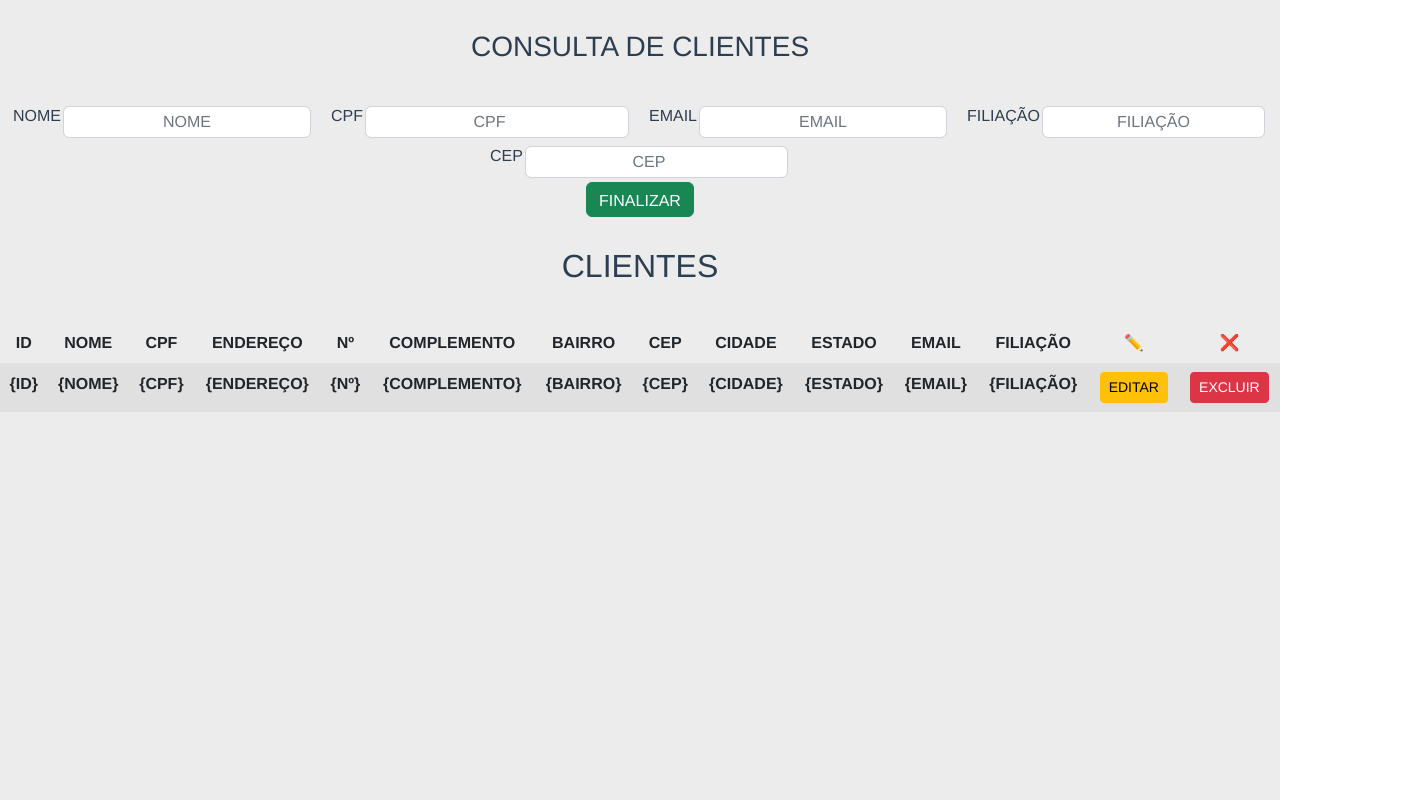
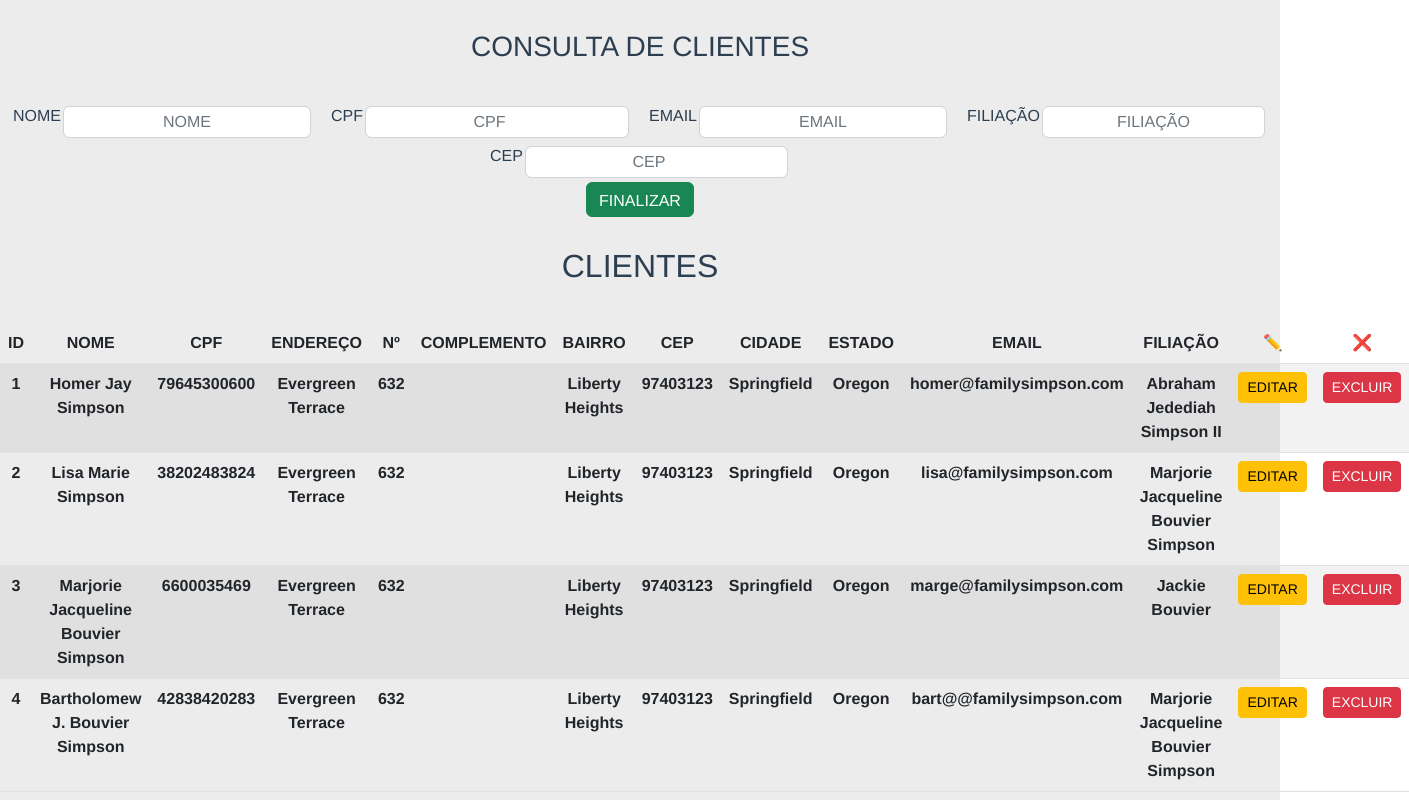
Before and after one commit to trkotovicz/crud-vue-sql, a Vue app in the folder frontend/: page /clients in a window 1280 px wide. Shown: the whole page, 1409 px wide, since content can reach past the window. Built offline with nearby package versions, Linux system fonts and the light colour scheme.

Commit message:
feat: [frontend] Cria o laço de repetição que lista os clientes cadastrados

```diff
--- a/frontend/src/components/ClientsCard.vue
+++ b/frontend/src/components/ClientsCard.vue
@@ -26,20 +26,20 @@
         </thead>
 
         <tbody>
-          <tr>
+          <tr v-for="client in clients" :key="client.id">
             <!-- MAP PARA CADA CLIENTE CADASTRADO NO DB -->
-            <th>{ID}</th>
-            <th>{NOME}</th>
-            <th>{CPF}</th>
-            <th>{ENDEREÇO}</th>
-            <th>{Nº}</th>
-            <th>{COMPLEMENTO}</th>
-            <th>{BAIRRO}</th>
-            <th>{CEP}</th>
-            <th>{CIDADE}</th>
-            <th>{ESTADO}</th>
-            <th>{EMAIL}</th>
-            <th>{FILIAÇÃO}</th>
+            <th>{{client.id}}</th>
+            <th>{{client.name}}</th>
+            <th>{{client.cpf}}</th>
+            <th>{{client.address}}</th>
+            <th>{{client.addressNumber}}</th>
+            <th>{{client.addressComplement}}</th>
+            <th>{{client.district}}</th>
+            <th>{{client.zip}}</th>
+            <th>{{client.city}}</th>
+            <th>{{client.state}}</th>
+            <th>{{client.email}}</th>
+            <th>{{client.kinship}}</th>
             <th><button class="btn btn-warning btn-sm">EDITAR</button></th>
             <th><button class="btn btn-danger btn-sm">EXCLUIR</button></th>
           </tr>
@@ -54,13 +54,81 @@
 </template>
 
 <script>
-export default {
+import { defineComponent } from 'vue';
+// import { getAllClients, getClientById, updateClient, deleteClient } from '../services/apiRequests';
+
+export default defineComponent({
   name: 'ClientsCard',
   data() {
-    return {}
+    return {
+      clients: [
+        {
+          id: 1,
+          name: 'Homer Jay Simpson',
+          cpf: '79645300600',
+          address: 'Evergreen Terrace',
+          addressNumber: 632,
+          district: 'Liberty Heights',
+          zip: 97403123,
+          city: 'Springfield',
+          state: 'Oregon',
+          kinship: 'Abraham Jedediah Simpson II',
+          email: 'homer@familysimpson.com',
+        },
+        {
+          id: 2,
+          name: 'Lisa Marie Simpson',
+          cpf: '38202483824',
+          address: 'Evergreen Terrace',
+          addressNumber: 632,
+          district: 'Liberty Heights',
+          zip: 97403123,
+          city: 'Springfield',
+          state: 'Oregon',
+          kinship: 'Marjorie Jacqueline Bouvier Simpson',
+          email: 'lisa@familysimpson.com',
+        },
+        {
+          id: 3,
+          name: 'Marjorie Jacqueline Bouvier Simpson',
+          cpf: '6600035469',
+          address: 'Evergreen Terrace',
+          addressNumber: 632,
+          district: 'Liberty Heights',
+          zip: 97403123,
+          city: 'Springfield',
+          state: 'Oregon',
+          kinship: 'Jackie Bouvier',
+          email: 'marge@familysimpson.com',
+        },
+        {
+          id: 4,
+          name: 'Bartholomew J. Bouvier Simpson',
+          cpf: '42838420283',
+          address: 'Evergreen Terrace',
+          addressNumber: 632,
+          district: 'Liberty Heights',
+          zip: 97403123,
+          city: 'Springfield',
+          state: 'Oregon',
+          kinship: 'Marjorie Jacqueline Bouvier Simpson',
+          email: 'bart@@familysimpson.com',
+        },
+      ],
+    }
   },
-  methods: {},
-}
+  methods: {
+    // async getClients() {
+    //   const data = await getAllClients()
+    //   this.clients = data;
+    // }
+  },
+  watch: {
+    // clients: function(newClients, oldClients) {
+    //   if (newClients) this.getClients()
+    // }
+  },
+})
 </script>
 
 <style>
--- a/frontend/src/pages/Clients.vue
+++ b/frontend/src/pages/Clients.vue
@@ -120,7 +120,7 @@ export default defineComponent({
         cpf: this.cpf,
         email: this.email,
         kinship: this.kinship,
-        cep: this.cep,
+        zip: this.cep,
         address: data.logradouro,
         addressNumber: this.addressNumber,
         addressComplement: this.addressComplement,
```
